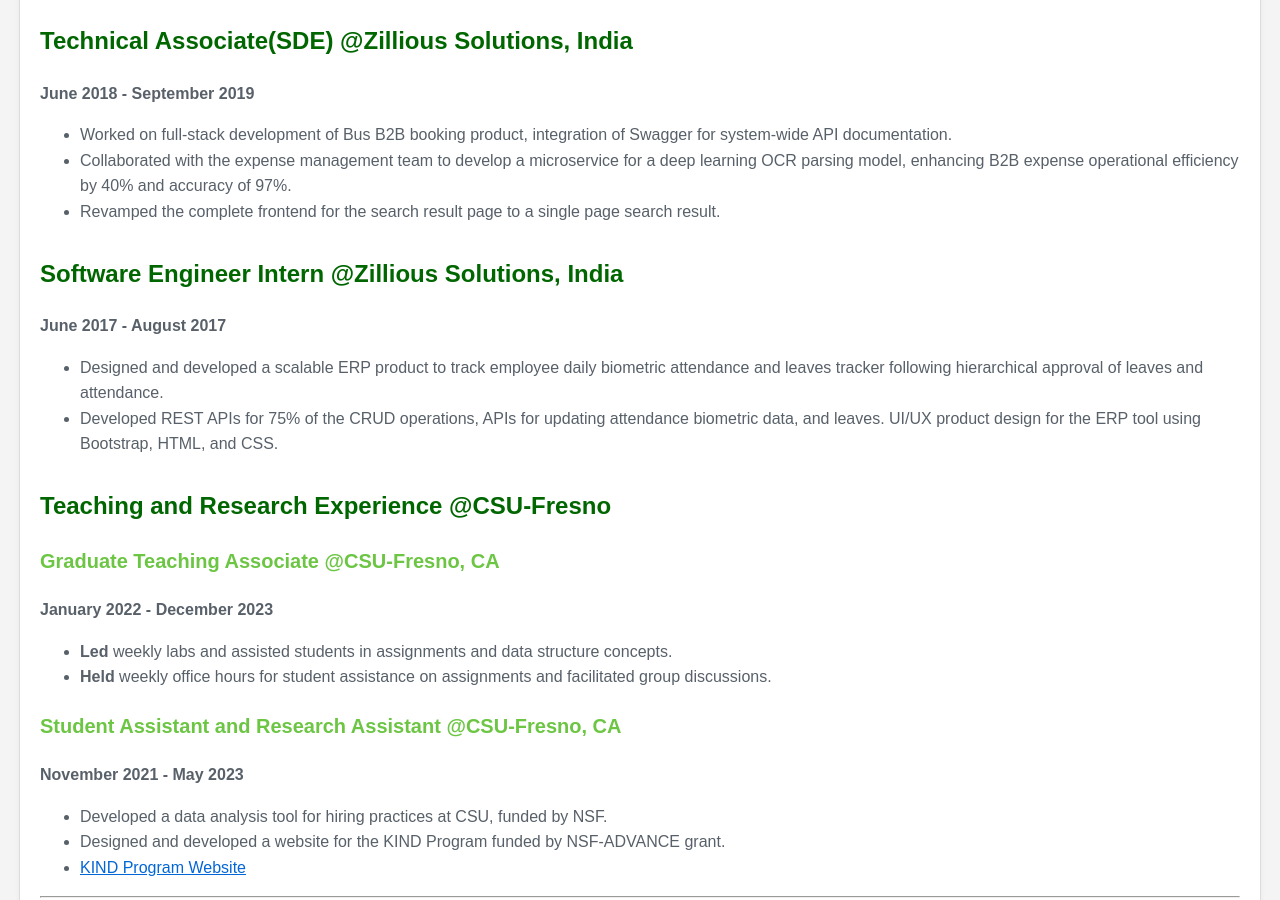
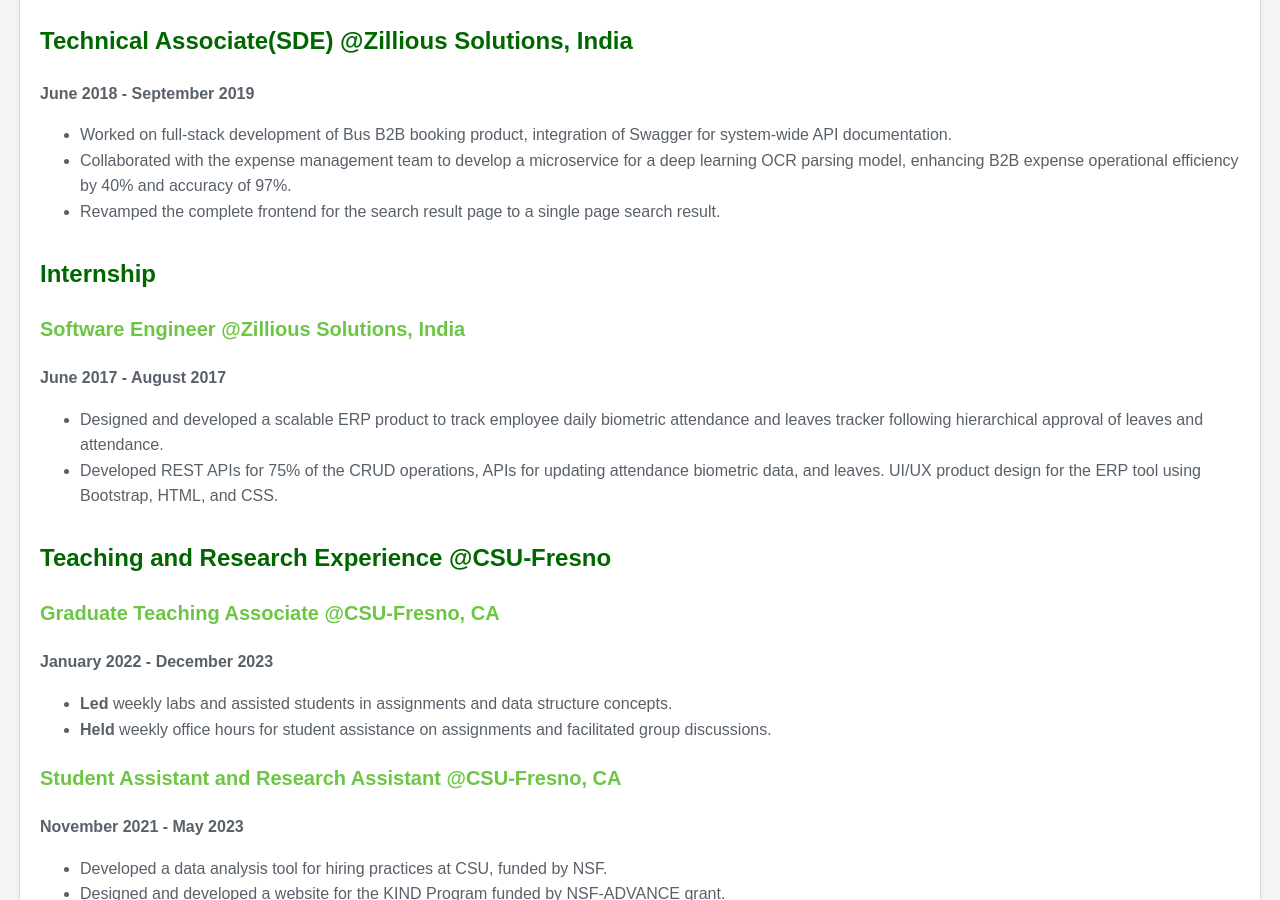
Before and after one commit to 05satyam/05satyam.github.io, a Jekyll site: the page built from experience.md, in a window 1280 px wide and 900 px high, scrolled down 852 px. Built offline with Jekyll 4.4.1, drawn with Linux system fonts in a browser that asks for light colours.

Commit message:
Update experience.md

```diff
--- a/experience.md
+++ b/experience.md
@@ -29,7 +29,8 @@ title: Work Experience
 - Collaborated with the expense management team to develop a microservice for a deep learning OCR parsing model, enhancing B2B expense operational efficiency by 40% and accuracy of 97%.
 - Revamped the complete frontend for the search result page to a single page search result.
 
-## Software Engineer Intern @Zillious Solutions, India
+## Internship
+### Software Engineer @Zillious Solutions, India
 **June 2017 - August 2017**
 
 - Designed and developed a scalable ERP product to track employee daily biometric attendance and leaves tracker following hierarchical approval of leaves and attendance.
```
